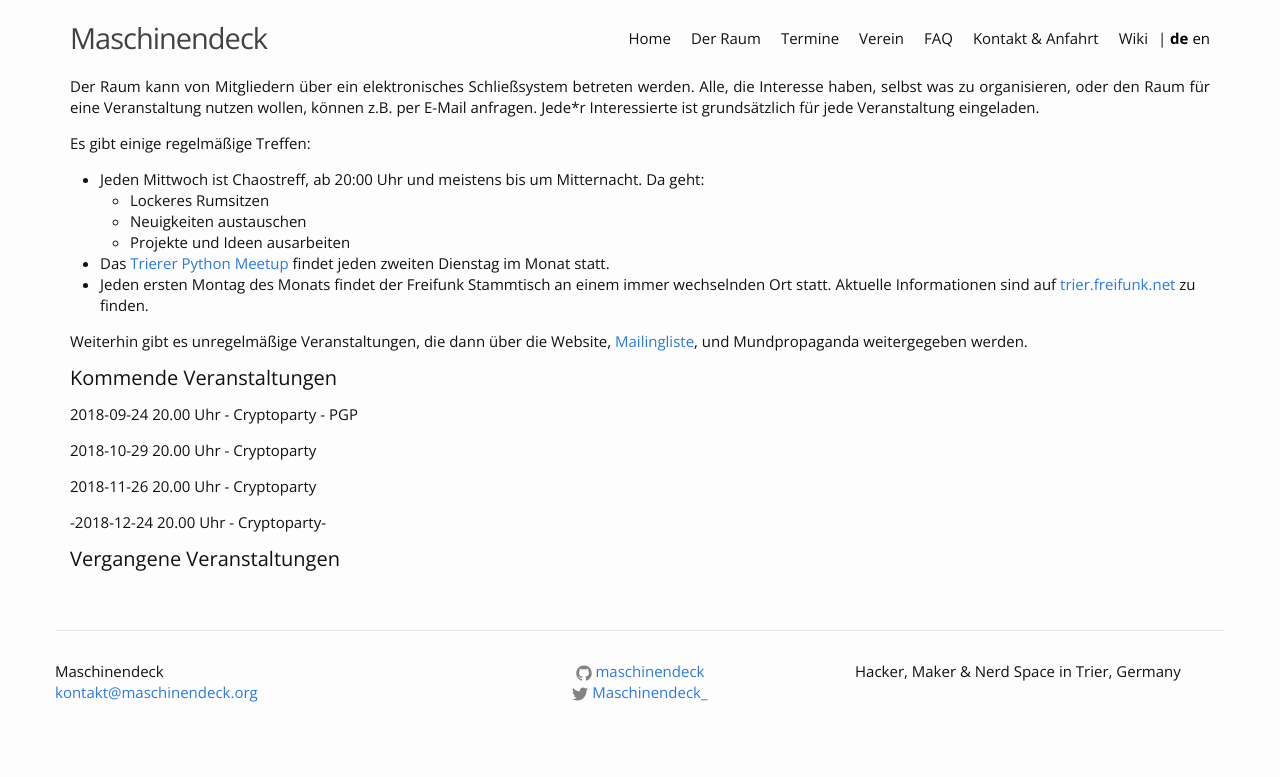
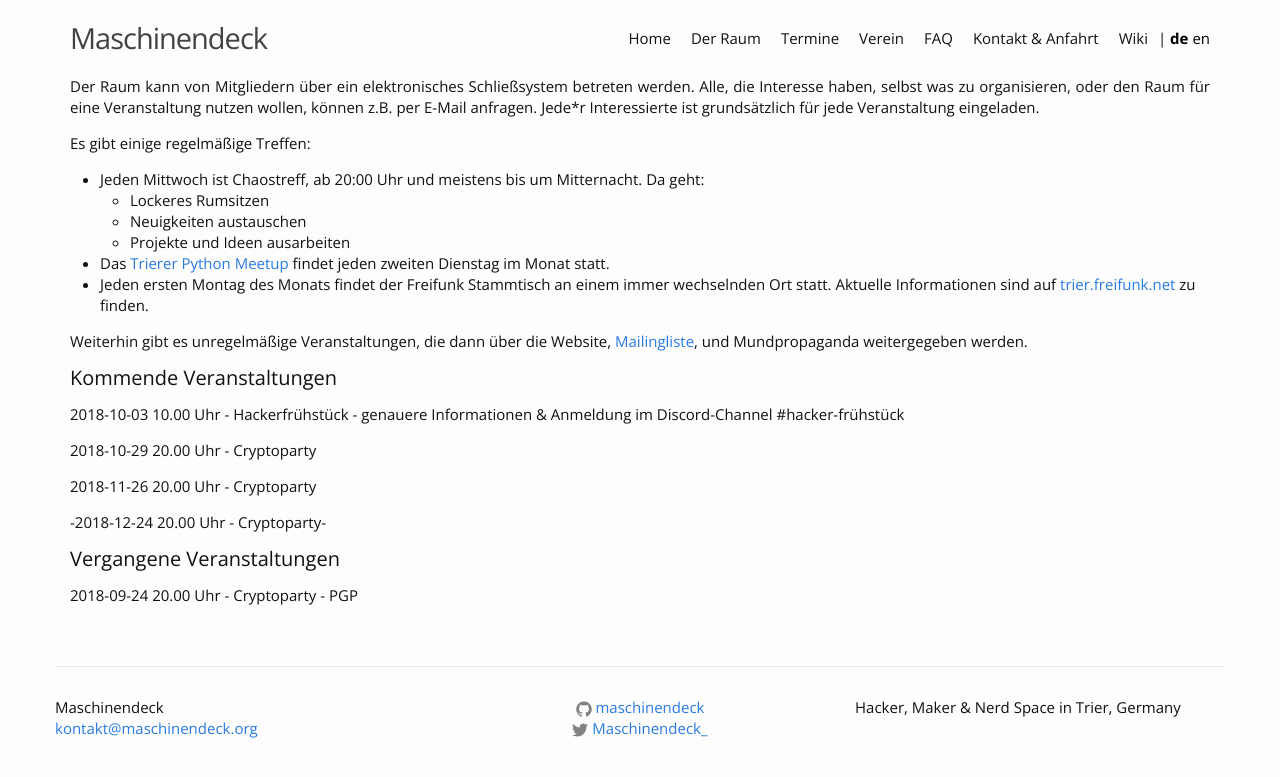
Before and after one commit to maschinendeck/maschinendeck.github.io, a Jekyll site: the page built from events.md, in a window 1280 px wide. Shown: the top 777 px of the page. Built offline with Jekyll 4.4.1, drawn with Linux system fonts in a browser that asks for light colours.

Commit message:
Termine-Update

```diff
--- a/events.md
+++ b/events.md
@@ -30,7 +30,7 @@ Weiterhin gibt es unregelmäßige Veranstaltungen, die dann über die Website, [
 
 <p class="upcoming-events"></p>
 
-2018-09-24 20.00 Uhr - Cryptoparty - PGP
+2018-10-03 10.00 Uhr - Hackerfrühstück - genauere Informationen & Anmeldung im Discord-Channel #hacker-frühstück
 
 2018-10-29 20.00 Uhr - Cryptoparty
 
@@ -42,6 +42,7 @@ Weiterhin gibt es unregelmäßige Veranstaltungen, die dann über die Website, [
 
 <p class="previous-events"></p>
 
+2018-09-24 20.00 Uhr - Cryptoparty - PGP
 
 
 <script src="https://cdn.jsdelivr.net/momentjs/2.10.6/moment-with-locales.min.js"></script>
```
Also changed, not shown: events_en.md (+2 -1 lines).
